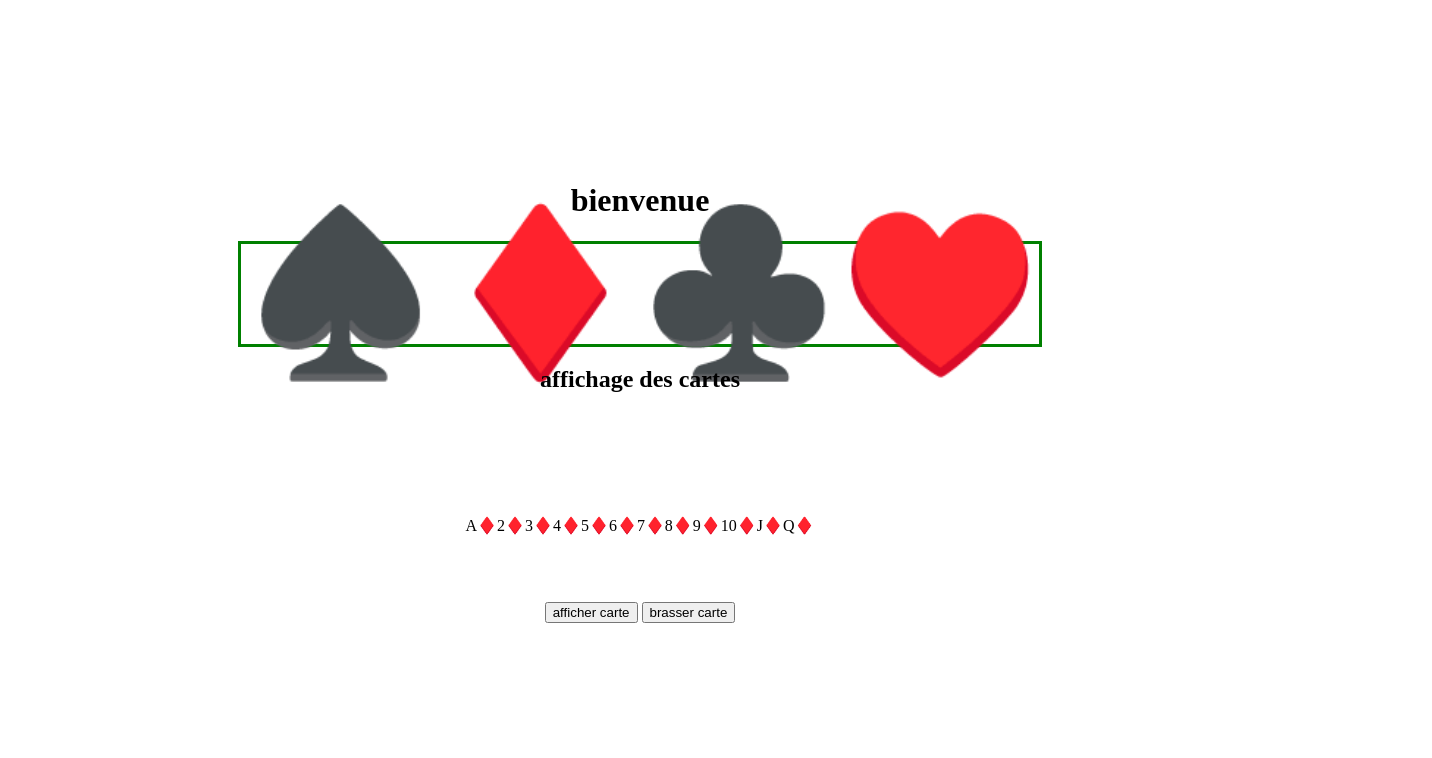
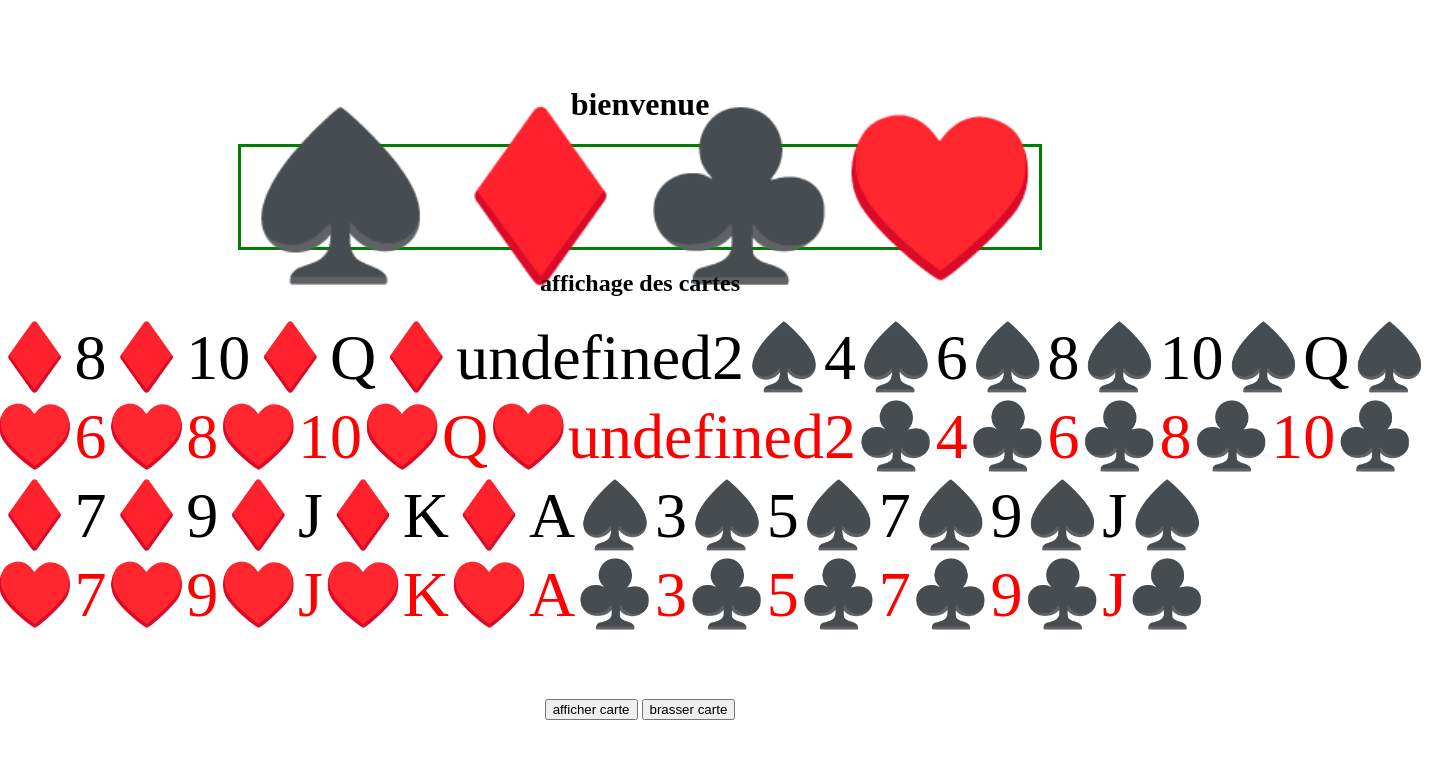
Before and after one commit to robertsergo/labo2_web, a plain HTML site: page index.html in a window 1280 px wide. Both pictures are taken after a click on the button "brasser carte". Shown: the whole page, 1432 px wide, since content can reach past the window. Drawn offline with Linux system fonts and the light colour scheme.

Commit message:
update carte.js

```diff
--- a/carte.js
+++ b/carte.js
@@ -1,20 +1,24 @@
 
+
+
+function affichercarte(){
+    document.querySelector("#afficher_pique").innerHTML = "";
+    document.querySelector("#afficher_carreau").innerHTML = "";
+    document.querySelector("#afficher_trefle").innerHTML = "";
+    document.querySelector("#afficher_coeur").innerHTML = "";
 
     let list_pique = []
     let list_carreau = []
     let list_trefle = []
     let list_coeur = []
-let list_carte = []
-let paquet = []
-let paquet1 = []
-let paquet2 = []
+
     let pique = document.querySelector(".pique").innerHTML
     let carreau = document.querySelector(".carreau").textContent
     let trefle = document.querySelector(".trefle").textContent
     let coeur = document.querySelector(".coeur").innerHTML
 
     for(let i = 1; i < 14; i++){
-    let temp = String(i)
+        let temp = i
         if (i===1){
             temp="A";
         }else if(i === 11){
@@ -24,89 +28,105 @@ for(let i = 1; i < 14; i++){
         }else if(i===13){
             temp="K";
         }
-    list_pique[i] = temp+""+pique
-    list_carte += list_pique[i]
-    list_carreau[i] = temp+""+carreau
-    list_carte += list_carreau[i]
-    list_trefle[i] = temp+""+trefle
-    list_carte += list_trefle[i]
-    list_coeur[i] = temp+""+coeur
-    list_carte += list_coeur[i]
-
-}
-
-
-function affichercarte(){
-
-    /*
-    let list_pique = []
-    let list_carreau = []
-    let list_trefle = []
-    let list_coeur = []
-    let pique = document.querySelector(".pique").innerHTML
-    let carreau = document.querySelector(".carreau").textContent
-    let trefle = document.querySelector(".trefle").textContent
-    let coeur = document.querySelector(".coeur").innerHTML
-
-
-
-    for(let i = 2; i < 14; i++){
-        list_pique[i] = pique
-        list_carreau[i] = carreau
-        list_trefle[i] = trefle
-        list_coeur[i] = coeur
-    }
-    */
-
-   // document.querySelector("#ma_table").innerHTML = "<table>"
-   // document.querySelector("#ma_ligne").innerHTML = "<tr>"
-
+        list_pique[i] = temp+pique
+        list_carreau[i] = temp+carreau
+        list_trefle[i] = temp+trefle
+        list_coeur[i] = temp+coeur
+    }//for
 
 
     for(let i = 1; i < list_pique.length; i++){
-
         document.querySelector("#afficher_pique").innerHTML += list_pique[i];
         document.querySelector("#afficher_carreau").innerHTML += list_carreau[i];
         document.querySelector("#afficher_trefle").innerHTML += list_trefle[i];
         document.querySelector("#afficher_coeur").innerHTML += list_coeur[i];
     }
 
-    for(let i = 1; i < list_pique.length; i++){
-
-        list_pique[i]= "";
-        list_carreau[i]= "";
-        list_trefle[i]= "";
-        list_coeur[i]= "";
-    }
-    //("</tr>")
-
-  // ("</table>")
+        list_pique.length= 0;
+        list_carreau.length= 0;
+        list_trefle.length=0;
+        list_coeur.length=0;
 }
 
 
 
+function brasser() {
+    let list_pique = []
+    let list_carreau = []
+    let list_trefle = []
+    let list_coeur = []
+    let paquet = []
+    let paquet1 = []
+    let paquet2 = []
+    let liste1 = []
+    let liste2 = []
+    let liste3 = []
+    let liste4 = []
+    let pique = document.querySelector(".pique").innerHTML
+    let carreau = document.querySelector(".carreau").textContent
+    let trefle = document.querySelector(".trefle").textContent
+    let coeur = document.querySelector(".coeur").innerHTML
 
+    for(let i = 1; i < 14; i++){
+        let temp = i
+        if (i===1){
+            temp="A";
+        }else if(i === 11){
+            temp="J";
+        }else if(i ===12){
+            temp="Q";
+        }else if(i===13){
+            temp="K";
+        }
+        list_pique[i] = temp+pique
+        list_carreau[i] = temp+carreau
+        list_trefle[i] = temp+trefle
+        list_coeur[i] = temp+coeur
 
-function brasser() {
-    //for(let i = 1; i < list_carreau.length; i++){
-       // document.getElementById("afficher_brasser").innerHTML = list_carte.length;
+    }
+
         paquet1 = list_carreau.concat(list_pique)
         paquet2 = list_coeur.concat(list_trefle)
         paquet = paquet1.concat(paquet2)
 
-    //}
+    let demie = paquet.length/2
+    for(let i = 1; i < paquet.length/2; i++){
+        if(i % 2 ===0){
+            liste1.push(paquet[i])
 
-    for(let i = 1; i < 52; i++){
-        if(i ==13 || i == 26 || i == 39){
-            document.createElement("</br>")
-
+        }else{
+            liste3.push(paquet[i])
+        }
+    }
+    for(let j = paquet.length/2; j< paquet.length; j++){
+        if(j % 2 ===0){
+            liste2.push(paquet[j])
+        }else{
+            liste4.push(paquet[j])
+        }
     }
 
+    document.querySelector("#afficher_pique").innerHTML = "";
+    document.querySelector("#afficher_carreau").innerHTML = "";
+    document.querySelector("#afficher_trefle").innerHTML = "";
+    document.querySelector("#afficher_coeur").innerHTML = "";
 
-        document.querySelector("#afficher_brasser").innerHTML += paquet[i];
-       // document.querySelector("#afficher_trefle").innerHTML += "";
-       // document.querySelector("#afficher_coeur").innerHTML += "";
 
+    for(let k = 1; k < liste1.length; k++){
+        document.querySelector("#afficher_pique").innerHTML += liste1[k];
+        document.querySelector("#afficher_carreau").innerHTML += liste2[k];
+        document.querySelector("#afficher_trefle").innerHTML += liste3[k];
+        document.querySelector("#afficher_coeur").innerHTML += liste4[k];
     }
 
-}
+        list_pique.length= 0;
+        list_carreau.length= 0;
+        list_trefle.length=0;
+        list_coeur.length=0;
+
+        liste1.length= 0;
+        list2.length= 0;
+        liste3.length=0;
+        liste4.length=0;
+
+}//brasser
--- a/index.html
+++ b/index.html
@@ -18,9 +18,7 @@
 
     <h2>affichage des cartes</h2>
 
-
-
-
+<div class="affichage">
     <table  id="ma_table" style="width: 100px; height :100px ;">
         <tr  id="ma_ligne">
             <td>
@@ -51,29 +49,8 @@
                 </div>
             </td>
         </tr>
-
     </table>
-
-
-
-
-
-    <table >
-        <tr>
-            <td>
-                <div id="afficher_brasser" style="color:black">
-
-                </div>
-            </td>
-        </tr>
-
-
-    </table>
-
-
-
-
-
+</div>
 
     <p>
 
@@ -87,8 +64,6 @@
             <button onclick="brasser()">brasser carte</button>
 
         </div>
-
-
     </p>
 
 
```
Lines whose indentation alone changed are shown as unchanged.
